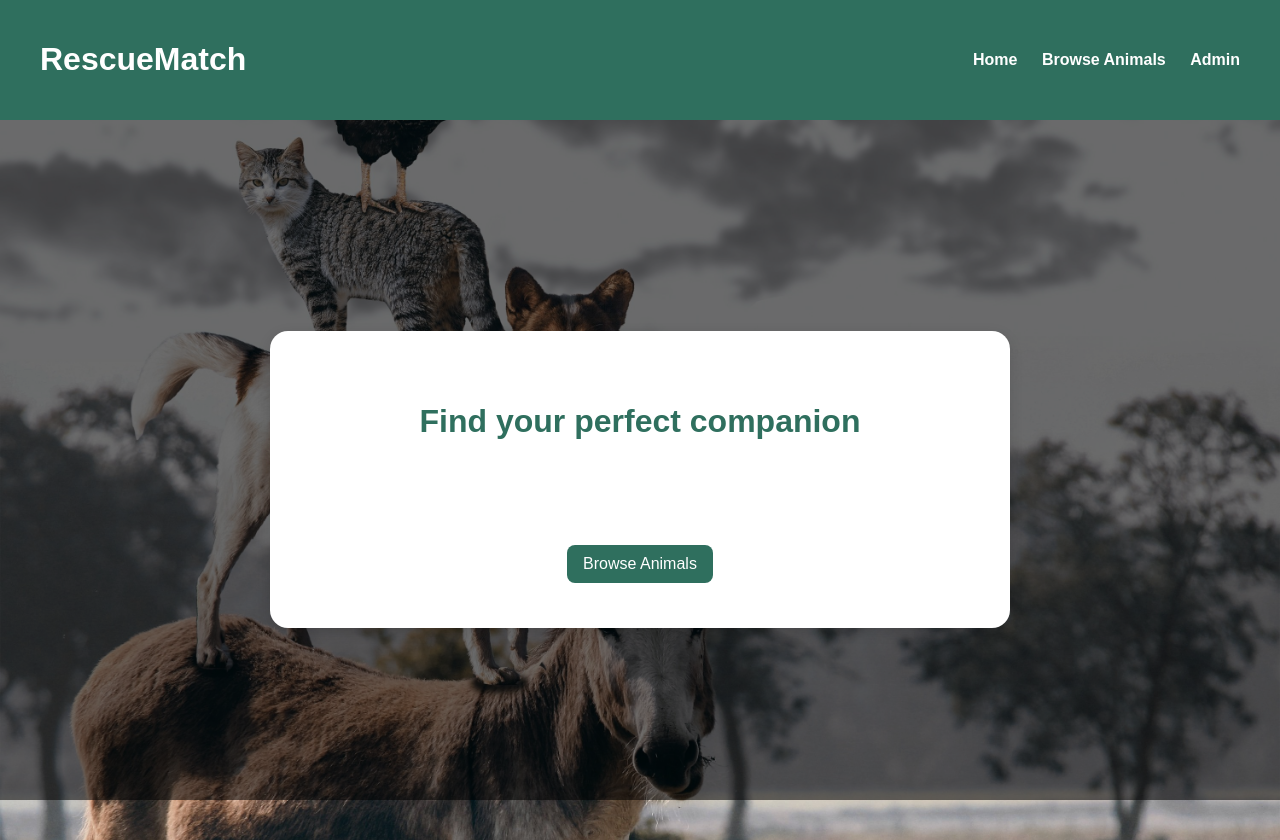
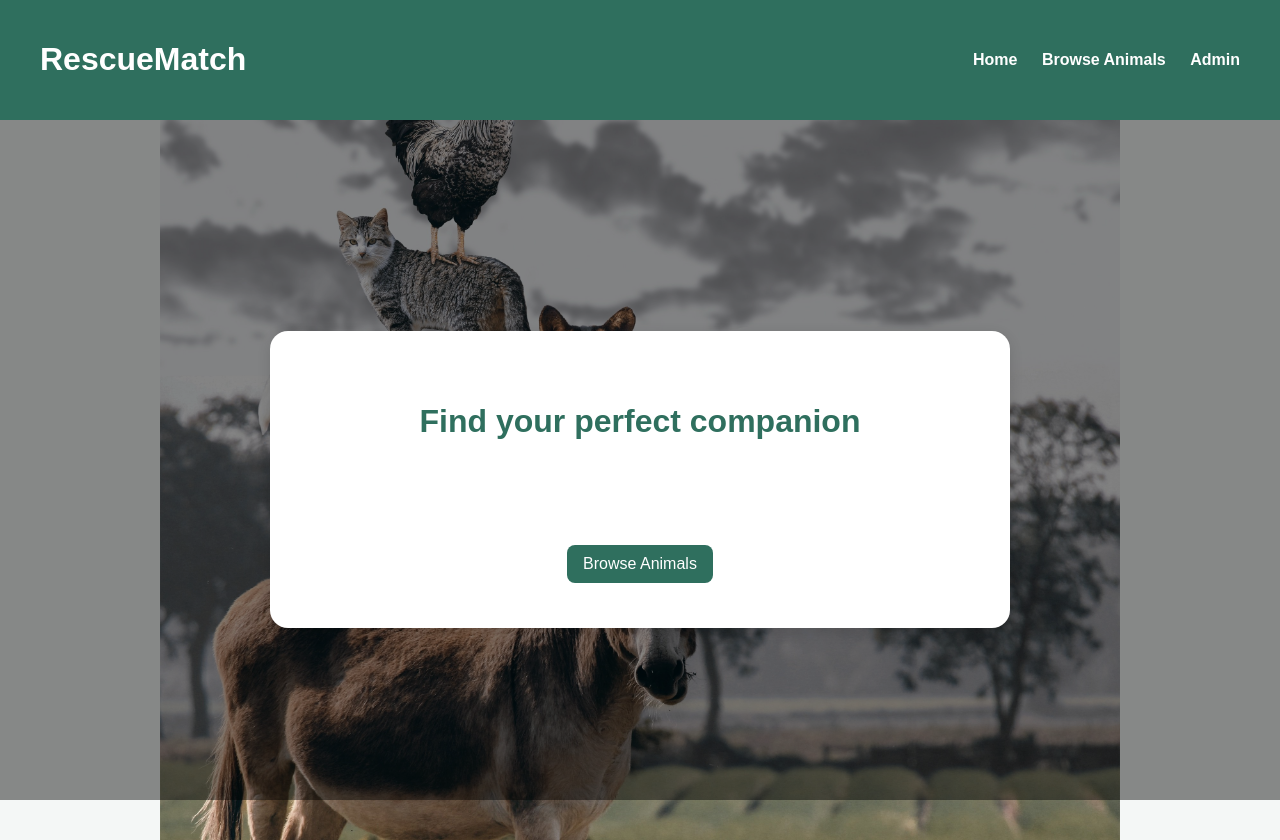
Before and after one commit to Luke-Smith92/RescueMatch, a Django app: page / in a window 1280 px wide. Run offline with Django 5.2, Linux system fonts and the light colour scheme.

Commit message:
Fix homepage background scaling and scope styling to home page only

```diff
--- a/rescuematch/static/css/style.css
+++ b/rescuematch/static/css/style.css
@@ -119,24 +119,6 @@ body {
     border-radius: 12px;
     margin: 20px 0;
 }
-body {
-    background-image: url("/static/images/rescuematch.jpg");
-    background-size: cover;
-    background-position: center;
-    background-repeat: no-repeat;
-}
-
-
-body::before {
-    content: "";
-    position: fixed;
-    top: 0;
-    left: 0;
-    width: 100%;
-    height: 100%;
-    background: rgba(0, 0, 0, 0.55);
-    z-index: -1;
-}
 .hero {
     height: 80vh;
     display: flex;
@@ -165,3 +147,20 @@ body::before {
     text-decoration: none;
     font-weight: bold;
 }
+.home-page {
+    background-image: url("/static/images/rescuematch.jpg");
+    background-size: 75%;   /* shrink image */
+    background-position: center;
+    background-repeat: no-repeat;
+    background-color: #f4f7f6;
+}
+.home-page::before {
+    content: "";
+    position: fixed;
+    top: 0;
+    left: 0;
+    width: 100%;
+    height: 100%;
+    background: rgba(0, 0, 0, 0.45);
+    z-index: -1;
+}
--- a/rescuematch/templates/home.html
+++ b/rescuematch/templates/home.html
@@ -5,7 +5,8 @@
     <title>RescueMatch</title>
     <link rel="stylesheet" href="{% static 'css/style.css' %}">
 </head>
-<body>
+<body class="home-page">
+
 
 <header class="site-header">
     <h1>RescueMatch</h1>
```
